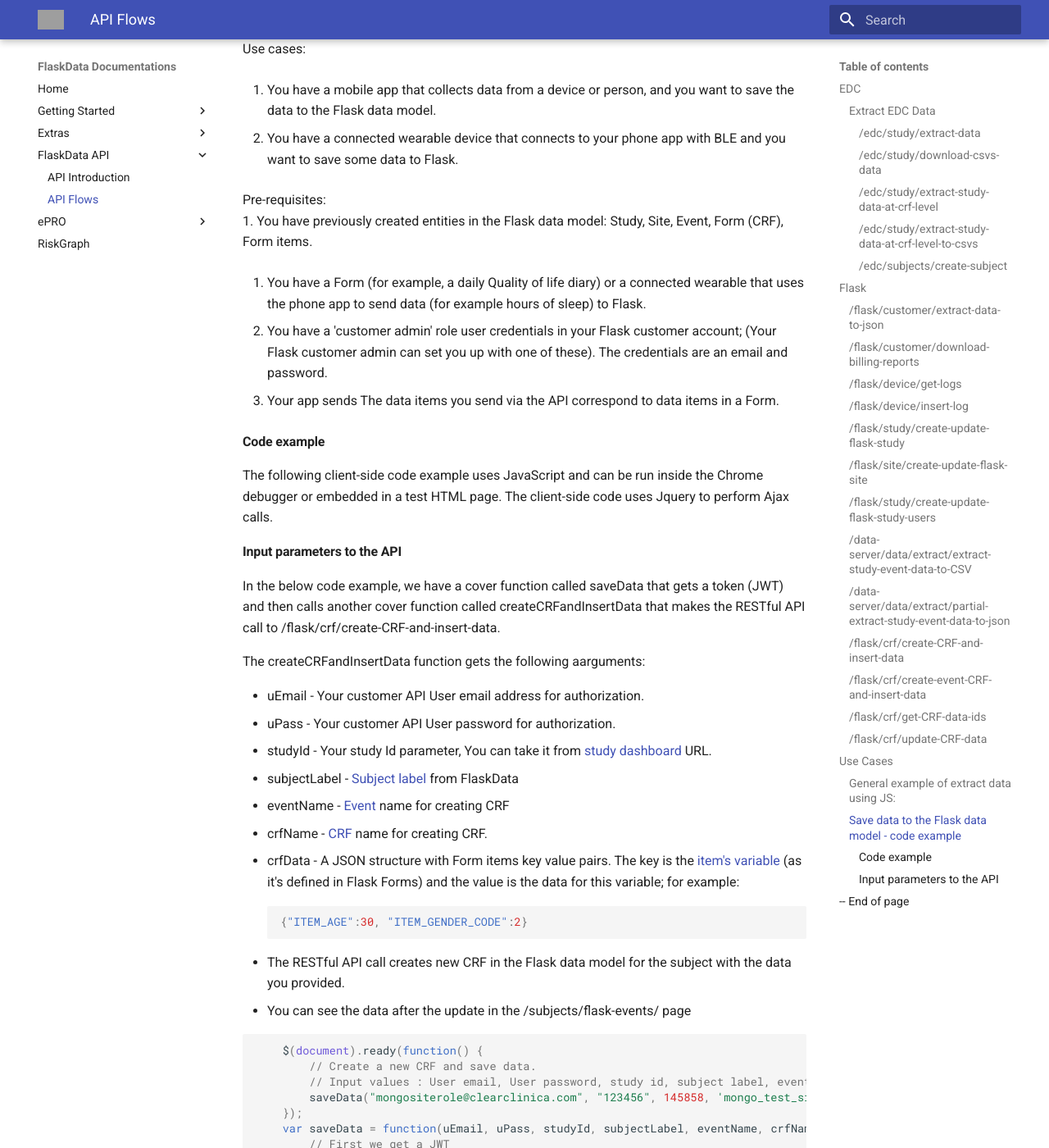
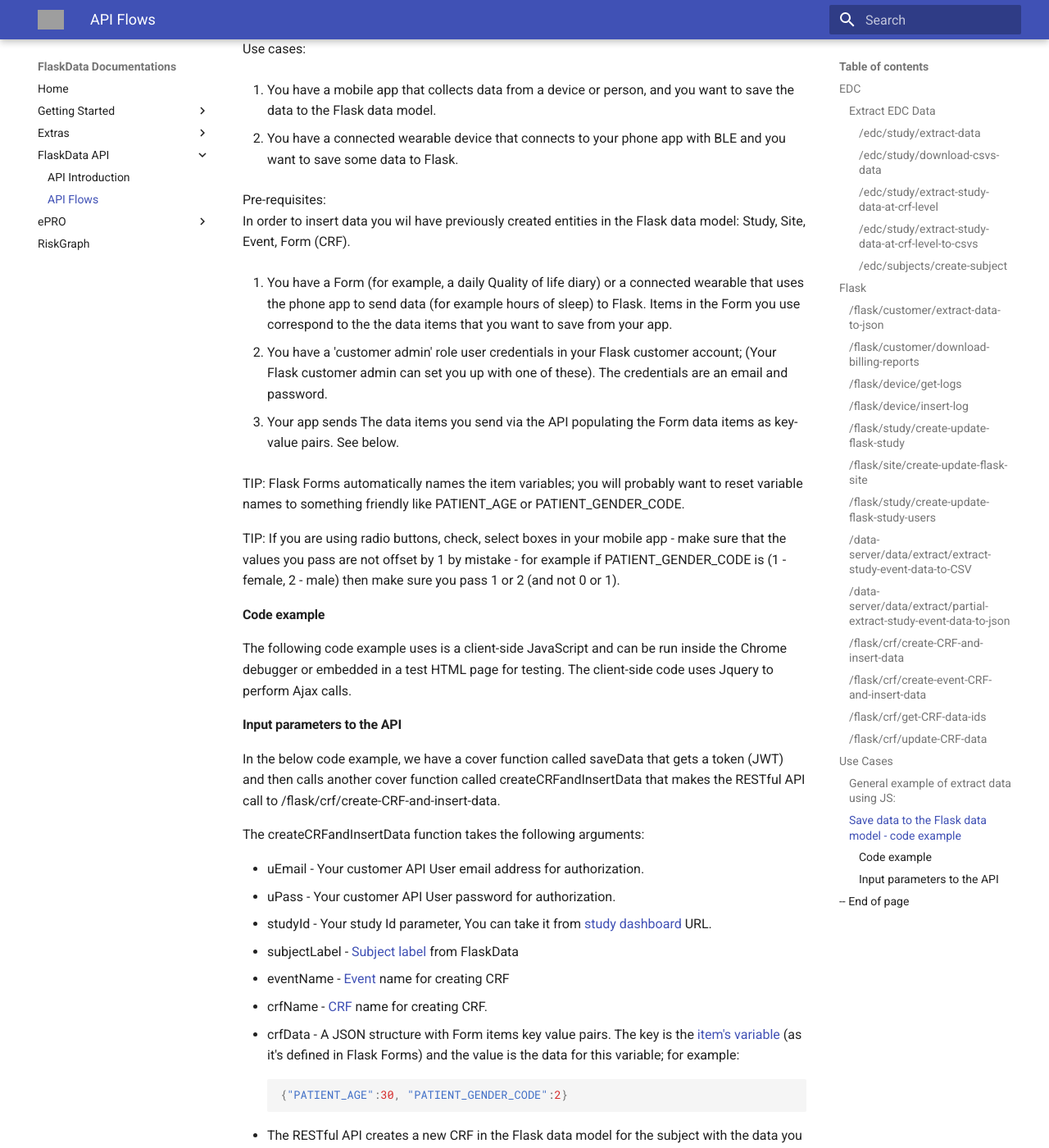
Before and after one commit to onlyjazz/flask-docs, an MkDocs documentation site: the page built from docs/apiflows.md, in a window 1280 px wide and 1400 px high, scrolled down 5519 px. Shown: the whole window at 82% size. Built offline with MkDocs 1.6.1 and Material for MkDocs 9.7.7, drawn with Linux system fonts in a browser that asks for light colours; some of the changed text lies outside the part shown; grey boxes are pictures that could not be loaded.

Commit message:
Editing to polish up the code example of how to insert CRF data - round 4

````diff
--- a/docs/apiflows.md
+++ b/docs/apiflows.md
@@ -218,27 +218,36 @@
 
 
 Pre-requisites:
-1. You  have previously created  entities in the Flask data model:
-Study, Site, Event, Form (CRF), Form items.
+In order to insert data you wil have previously created  entities in the Flask data model:
+Study, Site, Event, Form (CRF).
 
-2. You have a Form (for example, a daily Quality of life diary) or a connected wearable that
-uses the phone app to send data (for example hours of sleep) to Flask.
+1. You have a Form (for example, a daily Quality of life diary) or a connected wearable that
+uses the phone app to send data (for example hours of sleep) to Flask. Items in the Form you use correspond to the the data items
+that you want to save from your app.
 
-3. You have a 'customer admin' role user credentials in your Flask customer account;
+2. You have a 'customer admin' role user credentials in your Flask customer account;
 (Your Flask customer admin can set you up with one of these). The credentials are an email and password.
 
-4. Your app sends The data items you send via the API correspond to data items in a Form.
+3. Your app sends The data items you send via the API populating the Form data items  as key-value pairs. See below.
+
+TIP:  Flask Forms automatically names the item variables; you will probably want to reset
+variable names to something friendly like PATIENT_AGE or PATIENT_GENDER_CODE.
+
+TIP:  If you are using radio buttons, check, select boxes in your mobile app - make sure that the values you
+pass are not offset by 1 by mistake - for example if PATIENT_GENDER_CODE is (1 - female, 2 - male)
+then make sure you pass 1 or 2 (and not 0 or 1).
+
 
 #### Code example
-The following client-side code example uses JavaScript and can be run inside the Chrome debugger
-or embedded in a test HTML page. The client-side code uses Jquery to perform Ajax calls.
+The following code example uses is a client-side JavaScript and can be run inside the Chrome debugger
+or embedded in a test HTML page for testing. The client-side code uses Jquery to perform Ajax calls.
 
 #### Input parameters to the API
 In the below code example, we have a cover function called saveData that gets a token (JWT)
 and then calls another cover function called createCRFandInsertData
 that makes the RESTful API call to /flask/crf/create-CRF-and-insert-data.
 
-The createCRFandInsertData  function gets the following aarguments:
+The createCRFandInsertData  function takes the following arguments:
 
 * uEmail - Your customer API User email address for authorization.
 * uPass - Your customer API User password for authorization.
@@ -250,10 +259,10 @@
     The key is the [item's variable](./manage_forms.md#crf-items) (as it's defined in Flask Forms)
     and the value is the data for this variable; for example:
         ```json
-        {"ITEM_AGE":30, "ITEM_GENDER_CODE":2}
+        {"PATIENT_AGE":30, "PATIENT_GENDER_CODE":2}
         ```
 
-* The RESTful API call creates new CRF in the Flask data model for the subject with the  data you provided.
+* The RESTful API creates a new CRF in the Flask data model for the subject with the  data you provided.
 * You can see the data after the update in the /subjects/flask-events/<subjectID> page
 
 
````
